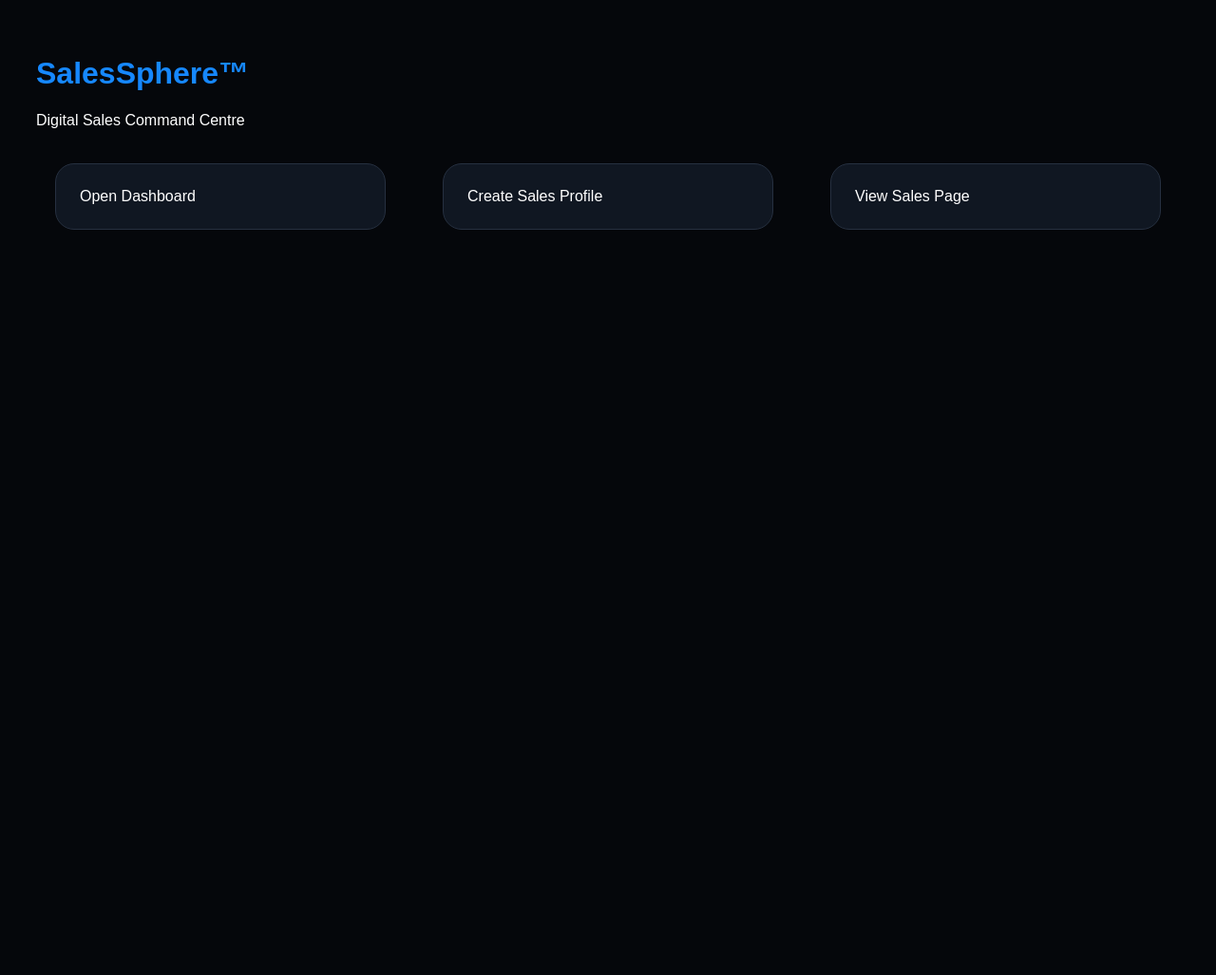
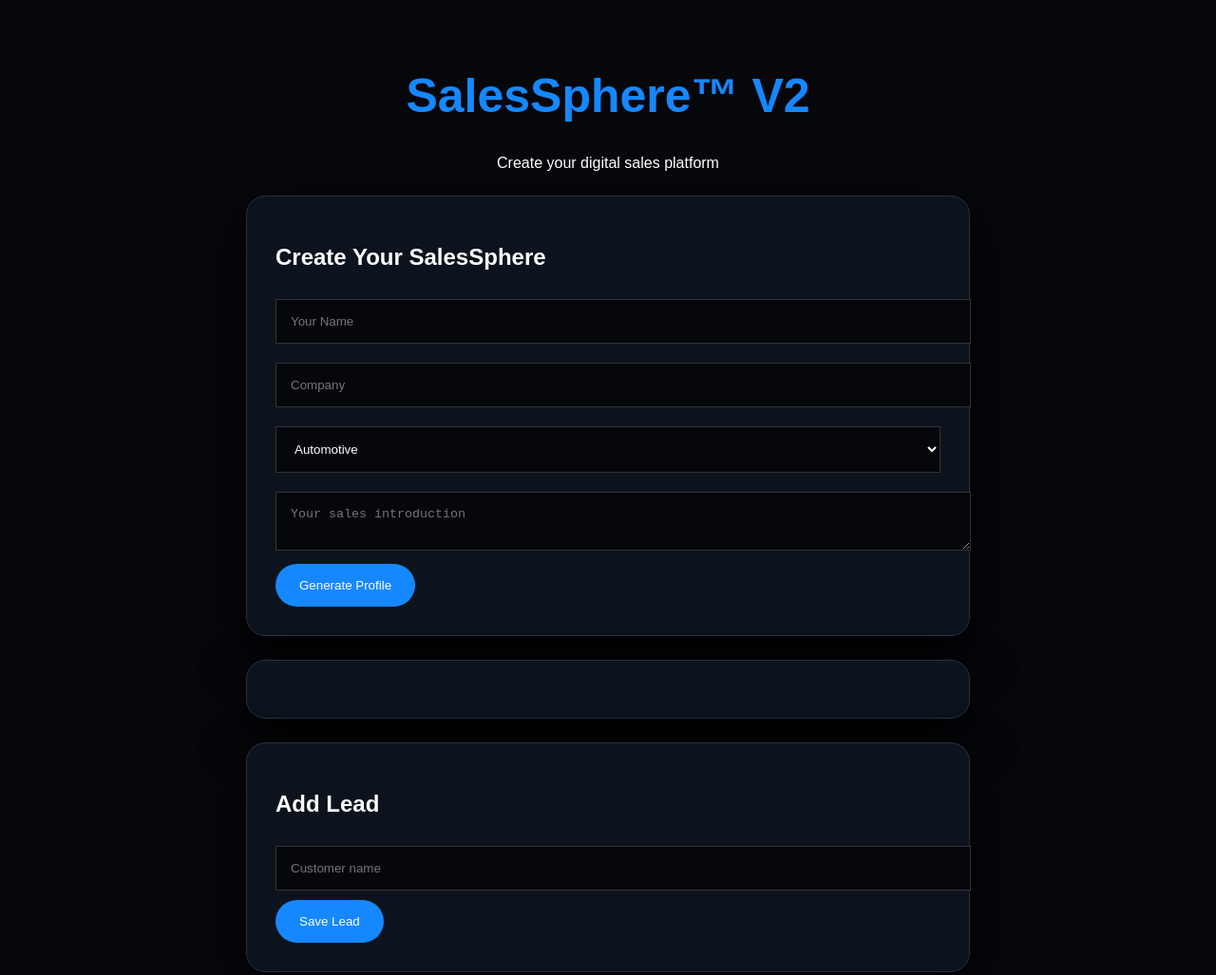
Before and after one commit to ngobenih45-maker/sales-sphere, a plain HTML site: page index.html in a window 1280 px wide. Shown: the whole page at 95% size. Before the commit the page ends 800 px from the top, so only its background shows below. Drawn offline with Linux system fonts and the light colour scheme; files that its build step writes are made by us from their sources.

Commit message:
commit changes

```diff
--- a/index.html
+++ b/index.html
@@ -2,21 +2,39 @@
 <!DOCTYPE html>
 <html>
 <head>
-<title>SalesSphere V2.5 CRM</title>
-<link rel="stylesheet" href="css/main.css">
+<title>SalesSphere V2 Builder</title>
+<link rel="stylesheet" href="style.css">
 </head>
 <body>
 <header>
-<h1>SalesSphere™</h1>
-<p>Digital Sales Command Centre</p>
+<h1>SalesSphere™ V2</h1>
+<p>Create your digital sales platform</p>
 </header>
 
-<div class="grid">
-<a class="card" href="dashboard.html">Open Dashboard</a>
-<a class="card" href="profile-builder.html">Create Sales Profile</a>
-<a class="card" href="sales-page.html">View Sales Page</a>
-</div>
+<section class="card">
+<h2>Create Your SalesSphere</h2>
+<input id="name" placeholder="Your Name">
+<input id="company" placeholder="Company">
+<select id="industry">
+<option>Automotive</option>
+<option>Property</option>
+<option>Insurance</option>
+<option>Technology</option>
+<option>Finance</option>
+</select>
+<textarea id="bio" placeholder="Your sales introduction"></textarea>
+<button onclick="createSphere()">Generate Profile</button>
+</section>
 
-<script src="js/app.js"></script>
+<section id="preview" class="card"></section>
+
+<section class="card">
+<h2>Add Lead</h2>
+<input id="lead" placeholder="Customer name">
+<button onclick="saveLead()">Save Lead</button>
+<div id="leads"></div>
+</section>
+
+<script src="script.js"></script>
 </body>
 </html>
--- /dev/null
+++ b/script.js
@@ -0,0 +1,33 @@
+
+let leads = JSON.parse(localStorage.getItem('salesphereLeads')||'[]');
+
+function createSphere(){
+let name=document.getElementById('name').value;
+let company=document.getElementById('company').value;
+let industry=document.getElementById('industry').value;
+let bio=document.getElementById('bio').value;
+
+document.getElementById('preview').innerHTML=`
+<div class="profile">
+<h2>${name}</h2>
+<h3>${company}</h3>
+<p>${industry} SalesSphere</p>
+<p>${bio}</p>
+<a href="https://wa.me/27612657558">WhatsApp Customer</a>
+</div>`;
+}
+
+function saveLead(){
+let lead=document.getElementById('lead').value;
+leads.push({name:lead,status:"New Lead"});
+localStorage.setItem('salesphereLeads',JSON.stringify(leads));
+displayLeads();
+}
+
+function displayLeads(){
+document.getElementById('leads').innerHTML=leads.map(
+l=>`<p>${l.name} - ${l.status}</p>`
+).join('');
+}
+
+displayLeads();
--- /dev/null
+++ b/style.css
@@ -0,0 +1,37 @@
+
+body{
+background:#05070b;color:white;font-family:Arial;
+padding:30px
+}
+header{text-align:center}
+h1{font-size:50px;color:#1688ff}
+.card{
+background:#0d131d;
+border:1px solid #263040;
+padding:30px;
+border-radius:20px;
+margin:25px auto;
+max-width:700px;
+box-shadow:0 20px 50px #000
+}
+input,select,textarea{
+width:100%;
+padding:15px;
+margin:10px 0;
+background:#05070b;
+color:white;
+border:1px solid #333
+}
+button{
+background:#1688ff;
+color:white;
+padding:15px 25px;
+border:0;
+border-radius:30px;
+cursor:pointer
+}
+.profile{
+border:1px solid #1688ff;
+padding:20px;
+border-radius:15px
+}
```
Also changed, not shown: README.txt.
